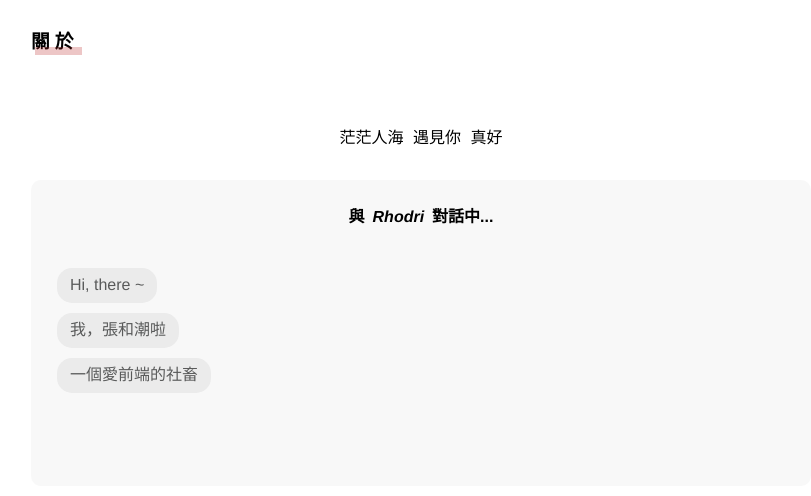
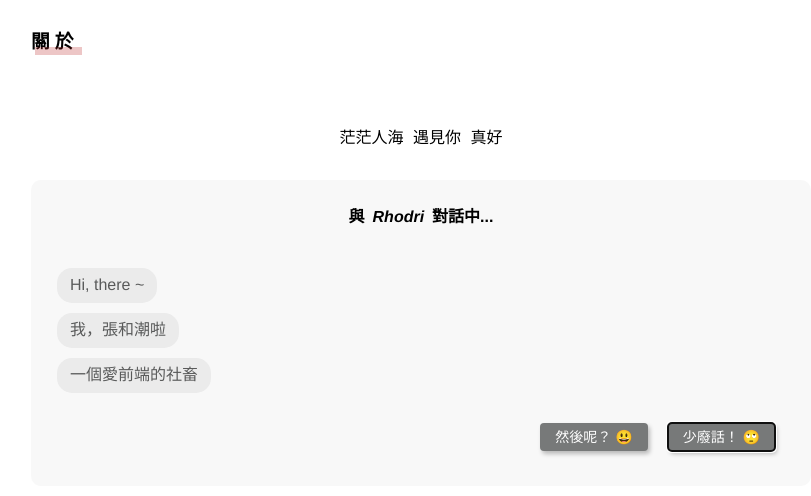
Before and after one commit to Rhodri-hc/Rhodri-react, a React (Create React App) app: page / in a window 1280 px wide. Shown: the top 496 px of the page, without its empty margins (219-1030 px from the left). Built offline with nearby package versions, Linux system fonts and the light colour scheme.

Commit message:
添加按鈕互動

```diff
--- a/src/views/about/About.js
+++ b/src/views/about/About.js
@@ -1,5 +1,5 @@
 import React , {Component} from 'react';
-import Dialog from '../../components/dialog/index';
+import Dialog from './component/dialog/index';
 import './about.css'
 
 class About extends Component {
--- a/src/components/dialog/index.css
+++ b/src/views/about/component/dialog/index.css
@@ -34,3 +34,22 @@
 .text{
     line-height: 1.3;
 }
+
+
+.dialog-action-content{
+    padding: 10px 20px;
+    text-align: right;
+}
+.dialog-action-button{
+    margin: 0 10px;
+    vertical-align: baseline;
+    border: 0;
+    color: #fff;
+    line-height: 1;
+    font-size: 14px;
+    font-weight: 500;
+    padding: 7px 15px;
+    border-radius: 4px;
+    background: #777979;
+    box-shadow: 2px 3px 4px 0 rgba(0,0,0,.25);
+}
--- a/src/components/dialog/index.js
+++ b/src/views/about/component/dialog/index.js
@@ -29,7 +29,20 @@ class Dialog extends Component {
                 <div className='dialog-message__myself'>
                     {this.mySay(this.myPreMsg)}
                 </div>
-                <div className='dialog-message--action'></div>
+                <div className='dialog-action-content'>
+                    <div className='dialog-action-buttons'>
+                        <button
+                          type='button'
+                          autoFocus='autofocus'
+                          className='dialog-action-button'
+                        > 然後呢？ 😃</button>
+                        <button
+                          type='button'
+                          autoFocus='autofocus'
+                          className='dialog-action-button'
+                        > 少廢話！ 🙄</button>
+                    </div>
+                </div>
                 <div className='dialog-message__youself'></div>
             </div>
         </div>
```
Also changed, not shown: 1 other file (tests, documents, lock files or other folders).
